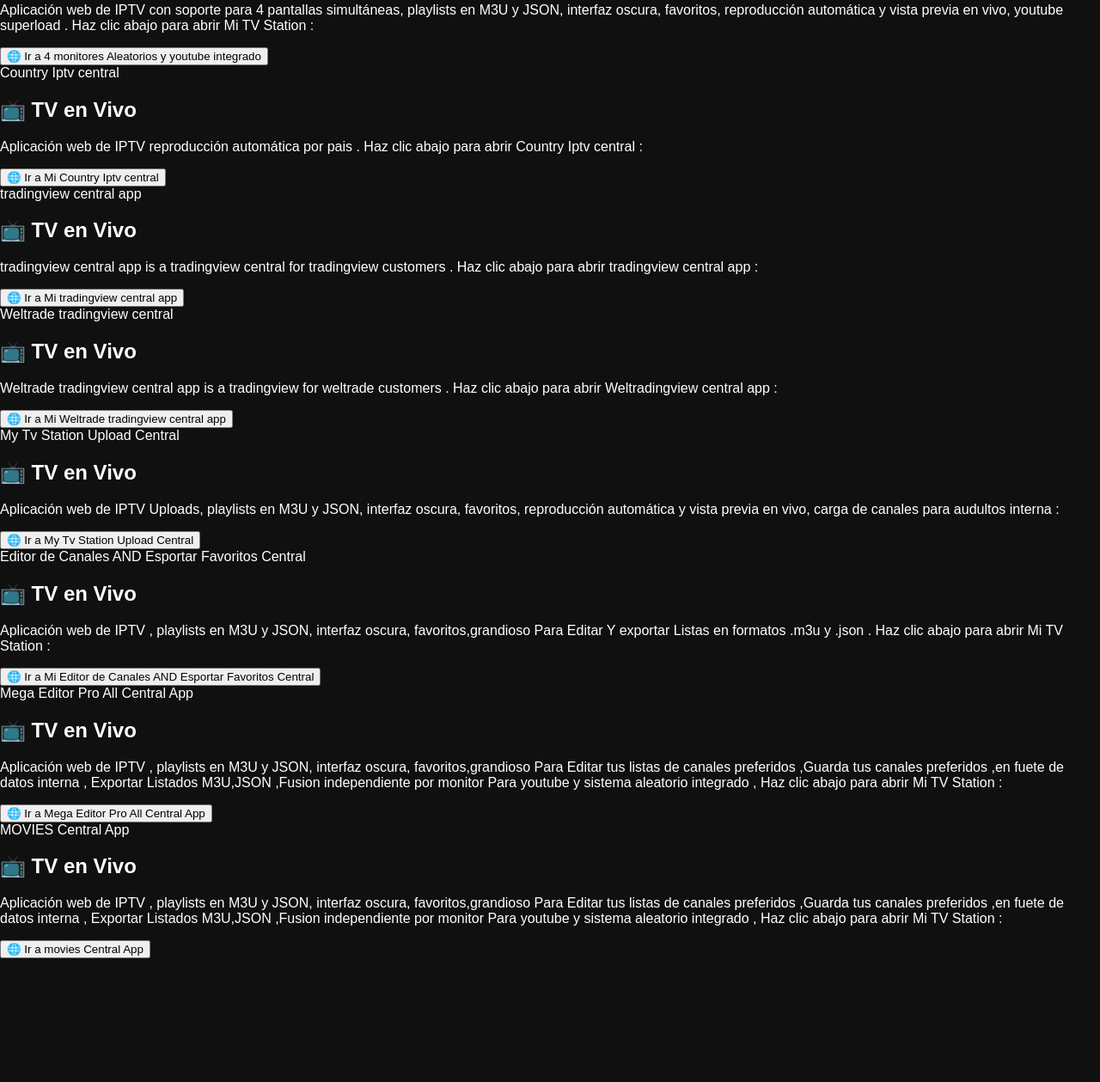
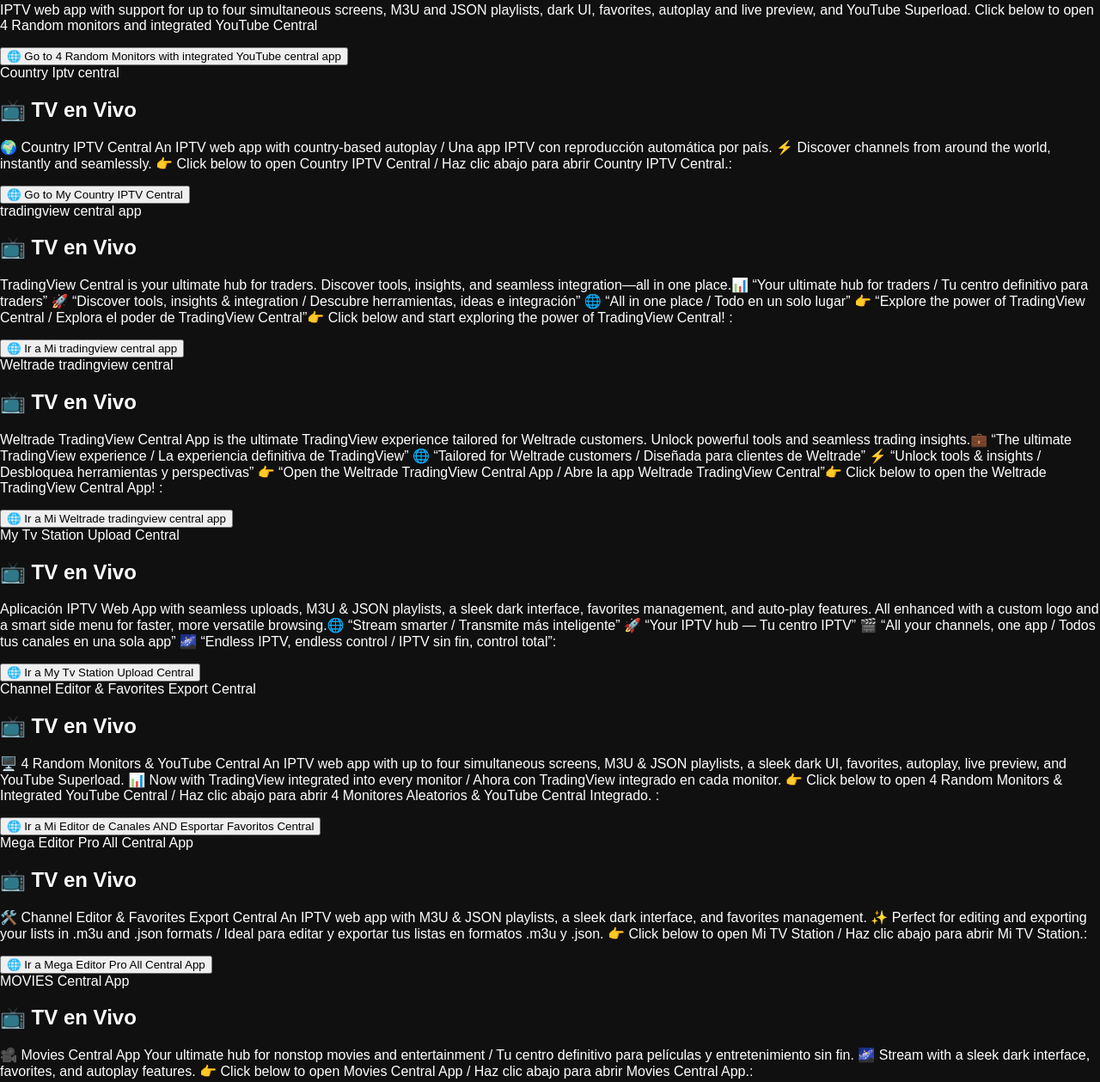
Before and after one commit to cuervo-123/tv-trading-view-central-app-for-traders, a plain HTML site: page index.html in a window 1280 px wide. Shown: the part 857-2116 px from the top of the page at 86% size. Before the commit the page ends 1972 px from the top, so only its background shows below. Drawn offline with nearby package versions, Linux system fonts and the light colour scheme.

Commit message:
Update index.html
update central apps

```diff
--- a/index.html
+++ b/index.html
@@ -125,27 +125,34 @@
 <!-- Contenido -->
 <div id="content">
 
-  4 Random monitors and integrated YouTube
+  4 Random monitors and integrated YouTube Central
 <div id="tv" class="section active">
   <h2>📺 TV en Vivo</h2>
-  <p>Aplicación web de IPTV con soporte para 4 pantallas simultáneas, playlists en M3U y JSON, interfaz oscura, favoritos, reproducción automática y vista previa en vivo, youtube  superload . Haz clic abajo para abrir Mi TV Station :</p>
+  <p>IPTV web app with support for up to four simultaneous screens, M3U and JSON playlists, dark UI, favorites, autoplay and live preview, and YouTube Superload. Click below to open 4 Random monitors and integrated YouTube Central </p>
   <button onclick="window.location.href='https://cuervo-123.github.io/mi-tv-station-v-10.1/'">
-    🌐 Ir a  4 monitores Aleatorios  y youtube integrado
+    🌐 Go to 4 Random Monitors with integrated YouTube central app
   </button>
 </div>
 
 Country Iptv central
 <div id="tv" class="section active">
   <h2>📺 TV en Vivo</h2>
-  <p>Aplicación web de IPTV  reproducción automática por pais  . Haz clic abajo para abrir Country Iptv central :</p>
+  <p>🌍 Country IPTV Central
+An IPTV web app with country-based autoplay / Una app IPTV con reproducción automática por país.
+⚡ Discover channels from around the world, instantly and seamlessly.
+👉 Click below to open Country IPTV Central / Haz clic abajo para abrir Country IPTV Central.:</p>
   <button onclick="window.location.href='https://cuervo-123.github.io/tv4you/'">
-    🌐 Ir a Mi Country Iptv central
+    🌐 Go to My Country IPTV Central
   </button>
 </div>
 tradingview central app
 <div id="tv" class="section active">
   <h2>📺 TV en Vivo</h2>
-  <p> tradingview central app  is a tradingview central for tradingview customers  . Haz clic abajo para abrir tradingview central app :</p>
+  <p> TradingView Central is your ultimate hub for traders.
+Discover tools, insights, and seamless integration—all in one place.📊 “Your ultimate hub for traders / Tu centro definitivo para traders”
+🚀 “Discover tools, insights & integration / Descubre herramientas, ideas e integración”
+🌐 “All in one place / Todo en un solo lugar”
+👉 “Explore the power of TradingView Central / Explora el poder de TradingView Central”👉 Click below and start exploring the power of TradingView Central! :</p>
   <button onclick="window.location.href='https://cuervo-123.github.io/tv-trading-view-central-app-for-traders/'">
     🌐 Ir a Mi tradingview central app
   </button>
@@ -155,7 +162,11 @@
  Weltrade tradingview central
 <div id="tv" class="section active">
   <h2>📺 TV en Vivo</h2>
-  <p> Weltrade tradingview central app  is a tradingview for weltrade customers . Haz clic abajo para abrir Weltradingview  central app :</p>
+  <p> Weltrade TradingView Central App is the ultimate TradingView experience tailored for Weltrade customers.
+Unlock powerful tools and seamless trading insights.💼 “The ultimate TradingView experience / La experiencia definitiva de TradingView”
+🌐 “Tailored for Weltrade customers / Diseñada para clientes de Weltrade”
+⚡ “Unlock tools & insights / Desbloquea herramientas y perspectivas”
+👉 “Open the Weltrade TradingView Central App / Abre la app Weltrade TradingView Central”👉 Click below to open the Weltrade TradingView Central App! :</p>
   <button onclick="window.location.href='https://cuervo-123.github.io/weltrade-trading-view-central-app/'">
     🌐 Ir a Mi Weltrade tradingview central app
   </button>
@@ -164,15 +175,22 @@
 My Tv Station Upload Central
 <div id="tv" class="section active">
 <h2>📺 TV en Vivo</h2>
-<p>Aplicación web de IPTV Uploads, playlists en M3U y JSON, interfaz oscura, favoritos, reproducción automática y vista previa en vivo, carga  de canales para  audultos  interna   :</p>
+<p>Aplicación IPTV Web App with seamless uploads, M3U & JSON playlists, a sleek dark interface, favorites management, and auto-play features.
+All enhanced with a custom logo and a smart side menu for faster, more versatile browsing.🌐 “Stream smarter / Transmite más inteligente”
+🚀 “Your IPTV hub — Tu centro IPTV”
+🎬 “All your channels, one app / Todos tus canales en una sola app”
+🌌 “Endless IPTV, endless control / IPTV sin fin, control total”:</p>
 <button onclick="window.location.href='https://cuervo-123.github.io/mi-tv-station/'">
   🌐 Ir a My Tv Station Upload Central
 </button>
 </div>
-Editor  de  Canales AND Esportar Favoritos Central
+Channel Editor & Favorites Export Central
 <div id="tv" class="section active">
 <h2>📺 TV en Vivo</h2>
-<p>Aplicación web de IPTV , playlists en M3U y JSON, interfaz oscura, favoritos,grandioso  Para Editar Y  exportar Listas  en formatos .m3u y .json . Haz clic abajo para abrir Mi TV Station :</p>
+<p>🖥️ 4 Random Monitors & YouTube Central
+An IPTV web app with up to four simultaneous screens, M3U & JSON playlists, a sleek dark UI, favorites, autoplay, live preview, and YouTube Superload.
+📊 Now with TradingView integrated into every monitor / Ahora con TradingView integrado en cada monitor.
+👉 Click below to open 4 Random Monitors & Integrated YouTube Central / Haz clic abajo para abrir 4 Monitores Aleatorios & YouTube Central Integrado. :</p>
 <button onclick="window.location.href='https://cuervo-123.github.io/GLOBALTV4YOU/'">
   🌐 Ir a Mi Editor  de  Canales AND Esportar Favoritos Central
 </button>
@@ -180,7 +198,10 @@
 Mega Editor Pro  All Central App
 <div id="tv" class="section active">
 <h2>📺 TV en Vivo</h2>
-<p>Aplicación web de IPTV , playlists en M3U y JSON, interfaz oscura, favoritos,grandioso  Para Editar tus listas de canales preferidos  ,Guarda  tus canales preferidos ,en fuete de datos interna , Exportar Listados M3U,JSON  ,Fusion independiente por monitor Para youtube y sistema aleatorio integrado ,  Haz clic abajo para abrir Mi TV Station :</p>
+<p>🛠️ Channel Editor & Favorites Export Central
+An IPTV web app with M3U & JSON playlists, a sleek dark interface, and favorites management.
+✨ Perfect for editing and exporting your lists in .m3u and .json formats / Ideal para editar y exportar tus listas en formatos .m3u y .json.
+👉 Click below to open Mi TV Station / Haz clic abajo para abrir Mi TV Station.:</p>
 <button onclick="window.location.href='https://cuervo-123.github.io/Editor-iptv-Plus/'">
   🌐 Ir a Mega Editor Pro  All Central App
 </button>
@@ -188,7 +209,10 @@
   MOVIES Central App
 <div id="tv" class="section active">
 <h2>📺 TV en Vivo</h2>
-<p>Aplicación web de IPTV , playlists en M3U y JSON, interfaz oscura, favoritos,grandioso  Para Editar tus listas de canales preferidos  ,Guarda  tus canales preferidos ,en fuete de datos interna , Exportar Listados M3U,JSON  ,Fusion independiente por monitor Para youtube y sistema aleatorio integrado ,  Haz clic abajo para abrir Mi TV Station :</p>
+<p>🎥 Movies Central App
+Your ultimate hub for nonstop movies and entertainment / Tu centro definitivo para películas y entretenimiento sin fin.
+🌌 Stream with a sleek dark interface, favorites, and autoplay features.
+👉 Click below to open Movies Central App / Haz clic abajo para abrir Movies Central App.:</p>
 <button onclick="window.location.href='https://movie-verse-sage.vercel.app/'">
   🌐 Ir a movies Central App
 </button>
```
